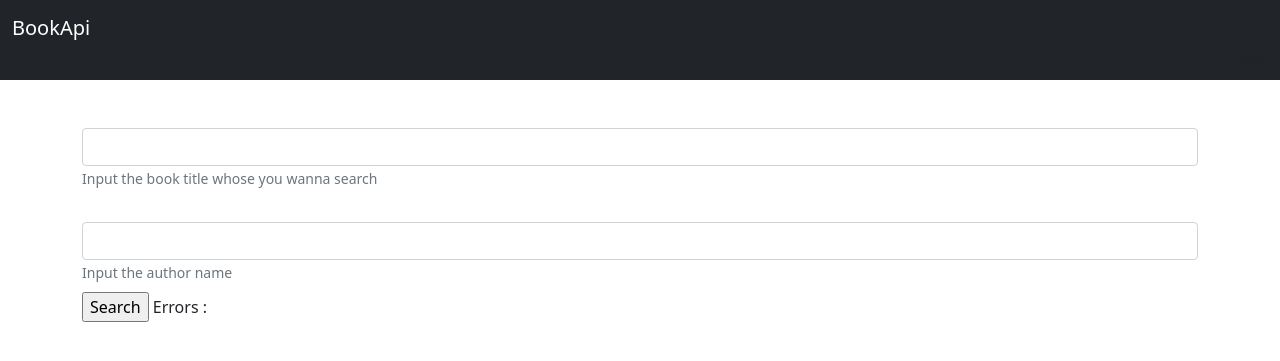
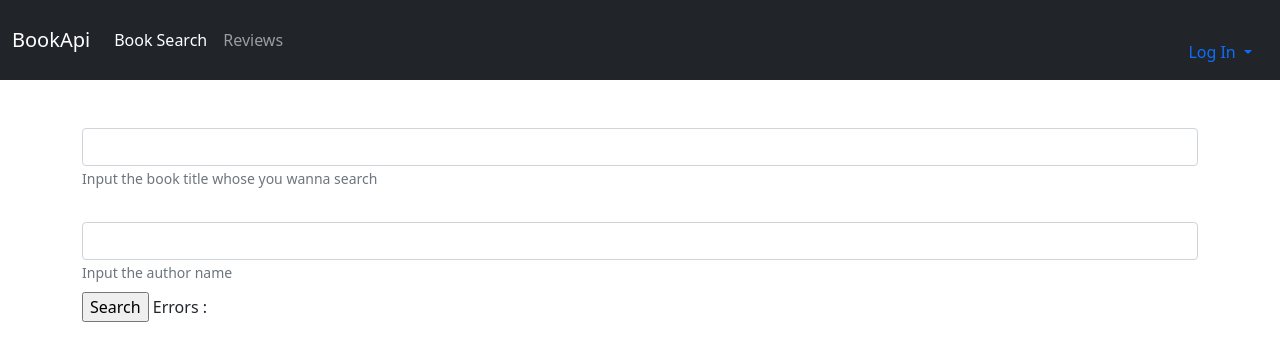
Before and after one commit to nero2310/BookApi, a Django app: page /book/search in a window 1280 px wide. Shown: the top 361 px of the page. Run offline with Django 3.2, Linux system fonts and the light colour scheme; some libraries are stand-ins or nearby versions.

Commit message:
Add to navbar login/logout system, add JS support

```diff
--- a/MainApp/main_app/templates/base.html
+++ b/MainApp/main_app/templates/base.html
@@ -6,19 +6,37 @@
     <title>Title</title>
     {% load static %}
         <link href="{% static 'css/bootstrap.css' %}" rel="stylesheet">
+    <script src="https://cdn.jsdelivr.net/npm/bootstrap@5.0.2/dist/js/bootstrap.bundle.min.js" integrity="sha384-MrcW6ZMFYlzcLA8Nl+NtUVF0sA7MsXsP1UyJoMp4YLEuNSfAP+JcXn/tWtIaxVXM" crossorigin="anonymous"></script>
 </head>
 <body>
 {% block navbar %}
-    <nav class="navbar navbar-dark bg-dark">
-        <div class="container-fluid">
-            <a class="navbar-brand" href="/">
-                BookApi
-            </a>
-        </div>
-        <div class="container-fluid justify-content-end">
-            <a>Test</a>
-        </div>
-    </nav>
+    <nav class="navbar navbar-expand-lg navbar-dark bg-dark ">
+    <div class="container-fluid">
+    <a class="navbar-brand" href="/">BookApi</a>
+      <ul class="navbar-nav me-auto mb-2 mb-lg-0">
+        <li class="nav-item">
+          <a class="nav-link active" aria-current="page" href="search">Book Search</a>
+        </li>
+        <li class="nav-item">
+          <a class="nav-link" href="#">Reviews</a>
+        </li>
+          <li class="nav-item">
+      </ul>
+         <li class="nav-item dropdown">
+          <a class="nav-link dropdown-toggle" href="#" id="navbarDropdown" role="button" data-bs-toggle="dropdown" aria-expanded="false">
+              {% if user.is_authenticated %}{{ user }}
+          {% else %} Log In {% endif %}
+          </a>
+          <ul class="dropdown-menu" aria-labelledby="navbarDropdown">
+            {% if user.is_authenticated == False %}
+            <li><a class="dropdown-item" href="{% if user.is_authenticated %} # {% else %} {% url 'user_auth:login_view' %} {% endif %}">LogIn</a></li>
+            {% else %}
+                <li><a class="dropdown-item" href=" {% url 'user_auth:logout_view' %}">Logout</a>
+            {% endif %}
+          </ul>
+        </li>
+  </div>
+</nav>
 {% endblock %}
 {% block content %}
 {% endblock %}
--- a/MainApp/main_app/user_auth/urls.py
+++ b/MainApp/main_app/user_auth/urls.py
@@ -7,5 +7,5 @@ app_name = 'user_auth'
 urlpatterns = [
     path('login/', views.login_view, name='login_view'),
     path('register/', views.register_view),
-    path('logout/', views.logout_user),
+    path('logout/', views.logout_user, name = 'logout_view'),
 ]
```
